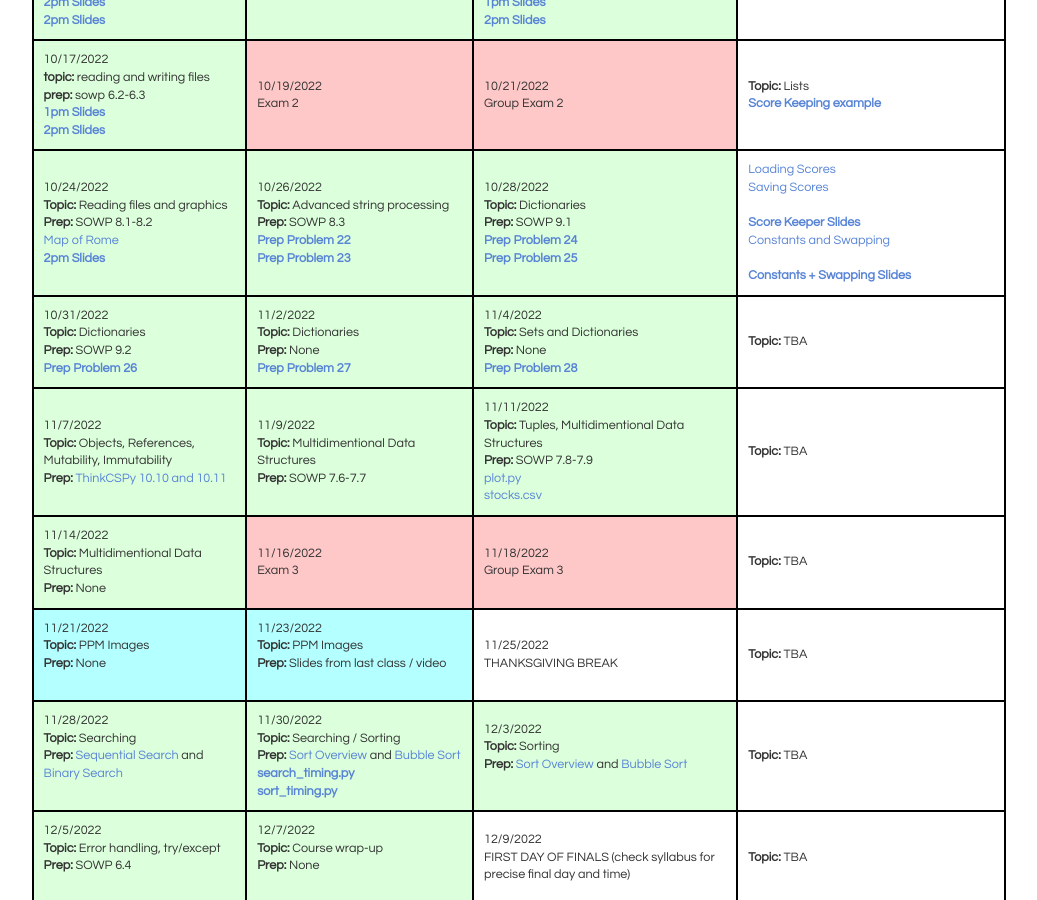
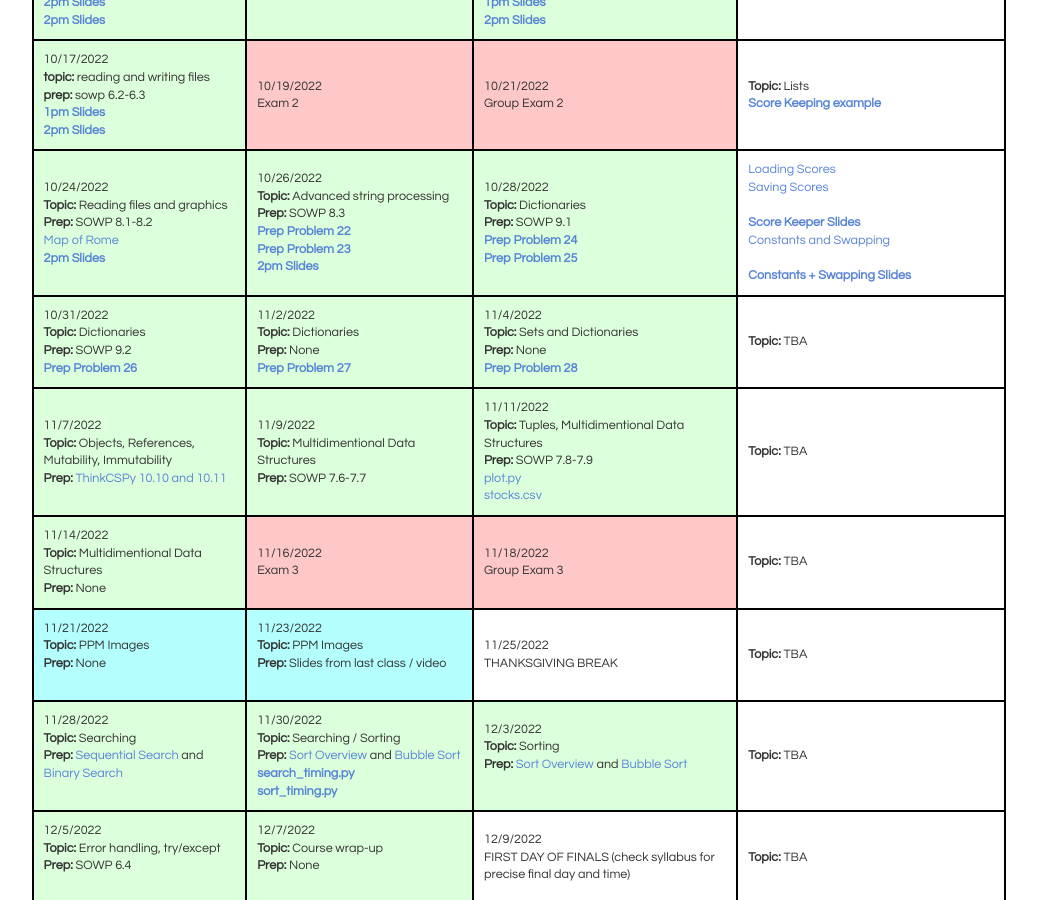
Before and after one commit to bddicken/cs110fall2022website, a Jekyll site: the page built from schedule/index.md, in a window 1280 px wide and 900 px high, scrolled down 1413 px. Shown: the whole window, without its empty margins (121-1158 px from the left). Built offline with Jekyll 4.4.1, drawn with Linux system fonts in a browser that asks for light colours.

Commit message:
added link to slides

```diff
--- a/schedule/index.md
+++ b/schedule/index.md
@@ -334,6 +334,7 @@
     <b>Prep:</b> SOWP 8.3 <br/>
     <a href="../preps/22/"><b>Prep Problem 22</b></a> <br/>
     <a href="../preps/23/"><b>Prep Problem 23</b></a> <br/>
+    <a href="./slides/26-files-graphics-AP-before.pdf"><b>2pm Slides</b></a> <br/>
   </td>
   <td class="topic-general">
     10/28/2022 <br/>
```
